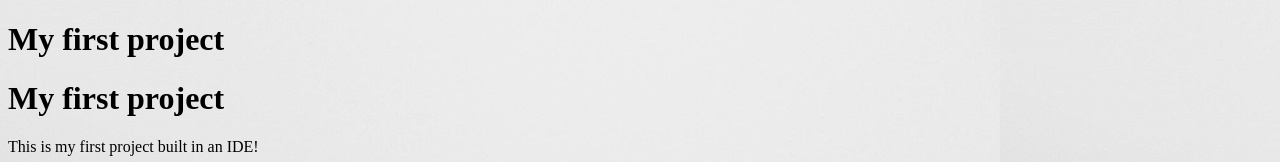
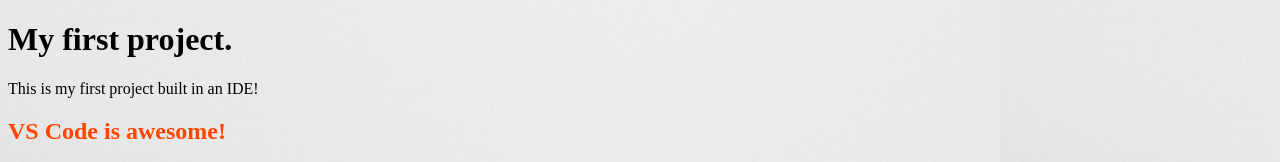
Before and after one commit to GemNT/my-first-project, a plain HTML site: page index.html in a window 1280 px wide. Shown: the top 162 px of the page. Drawn offline with Linux system fonts and the light colour scheme.

Commit message:
Add subheading to index.html and update heading styles.css

```diff
--- a/assets/css/styles.css
+++ b/assets/css/styles.css
@@ -7,3 +7,7 @@ body{
     background-color:lightgrey;
     background-image: url("/assets/images/01-02-02_background-img.jpg");
 }
+
+h2 {
+    color:orangered;
+}
--- a/index.html
+++ b/index.html
@@ -7,9 +7,9 @@
     <link rel="stylesheet" href="assets/css/styles.css">
 </head>
 <body>
-    <h1>My first project</h1>
-    <h1>My first project</h1>
+    <h1>My first project.</h1>
     <p>This is my first project built in an IDE!</p>
+    <h2>VS Code is awesome!</h2>
     <img src="assets/images/01-02-02_ci-logo.png" alt="CI Logo">
  </body>
 </html>
```
